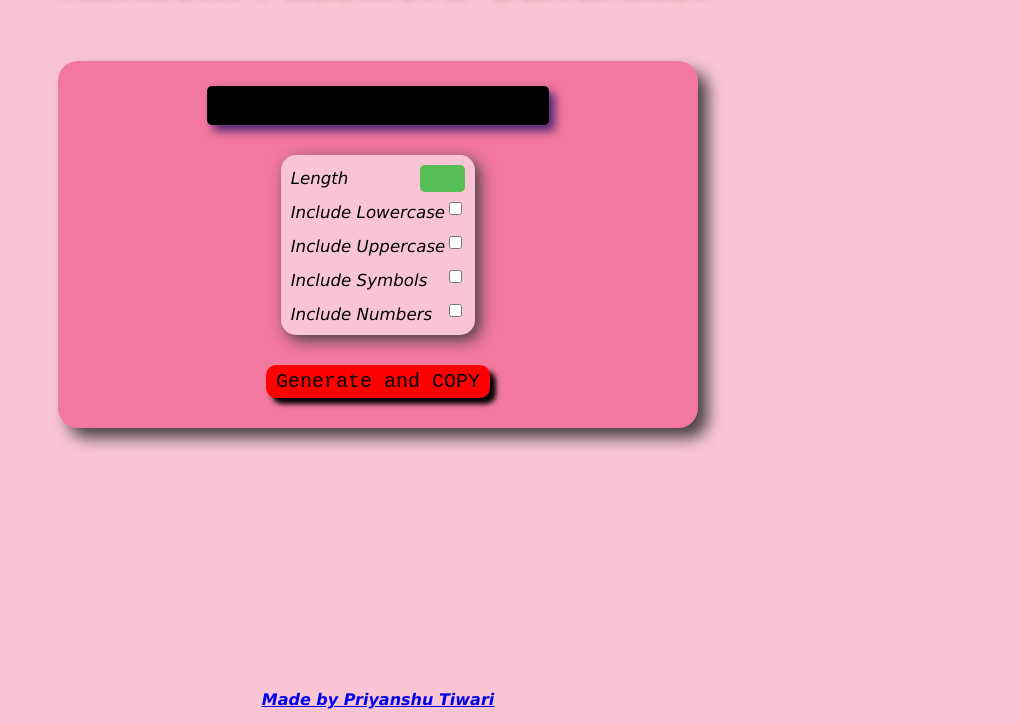
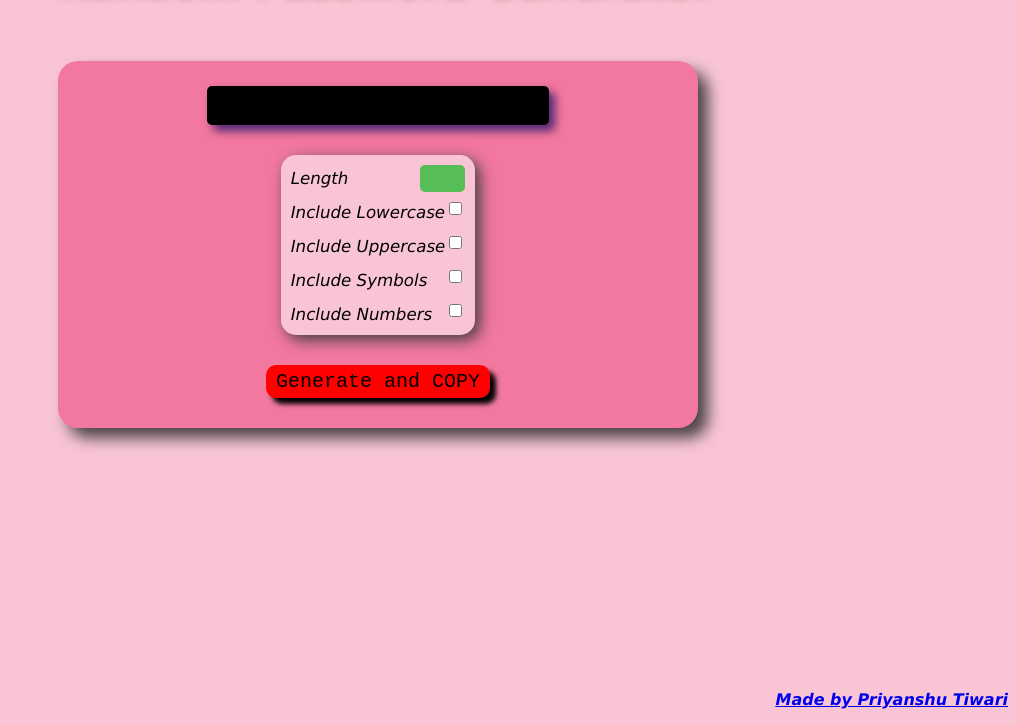
Before and after one commit to priyanshu88064/Random-Password-Generator, a plain HTML site: page index.html in a window 1280 px wide. Shown: the part 75-800 px from the top of the page, without its empty margins (262-1280 px from the left). Drawn offline with Linux system fonts and the light colour scheme.

Commit message:
Added Bottom

```diff
--- a/style.css
+++ b/style.css
@@ -98,8 +98,7 @@ label{
 .info{
     position: absolute;
     bottom: 0;
-    width: 100%;
-    text-align: center;
+    right: 10px;
     font-style: italic;
     font-weight: bolder;
     color:blue;
```
